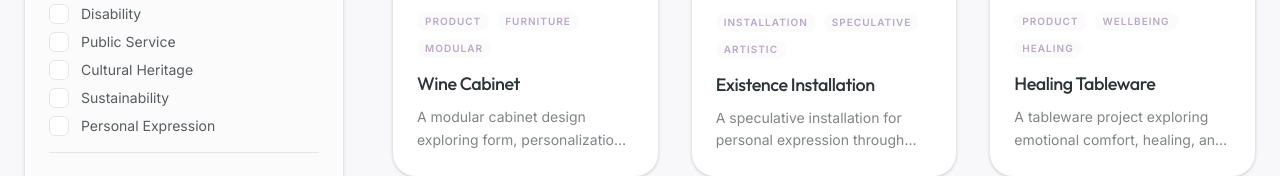
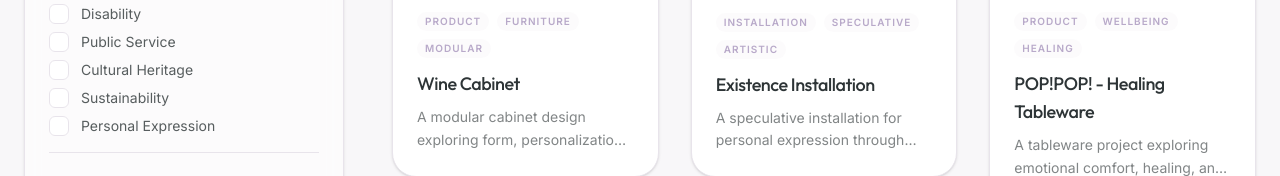
Before and after one commit to Xingrui1110/personal-website, a React (Vite) app: page / in a window 1280 px wide. Shown: the part 935-1111 px from the top of the page. Built offline with nearby package versions, Linux system fonts and the light colour scheme.

Commit message:
Add files via upload

```diff
--- a/src/components/ProfileSection.tsx
+++ b/src/components/ProfileSection.tsx
@@ -28,7 +28,7 @@ export default function ProfileSection() {
             }}
             onError={(e) => {
               // High-end fallback if image doesn't exist
-              (e.target as HTMLImageElement).src = "https://images.unsplash.com/photo-1507003211169-0a1dd7228f2d?q=80&w=1200&auto=format&fit=crop";
+              (e.target as HTMLImageElement).src = "/portrait.jpg";
             }}
           />
 
--- a/src/data/projects.ts
+++ b/src/data/projects.ts
@@ -100,19 +100,25 @@ export const projects: Project[] = [
     ]
   },
   {
-    "title": "Healing Tableware",
-    "slug": "healing-tableware",
+    "title": "POP!POP! - Healing Tableware",
+    "slug": "pop-pop-healing-tableware",
     "summary": "A tableware project exploring emotional comfort, healing, and tactile making.",
     "focus": ["Wellbeing"],
     "output": ["Product"],
     "method": ["Prototype", "Making"],
     "keywords": ["tableware", "mental health", "healing", "comfort", "making"],
     "visibleTags": ["Product", "Wellbeing", "Healing"],
-    "thumbnail": "https://picsum.photos/seed/healing/800/600",
-    "coverImage": "https://picsum.photos/seed/healing-cover/1920/1080",
+    "thumbnail": "/projects/pop!pop!-healing tableware/thumb.jpg",
+    "coverImage": "/projects/pop!pop!-healing tableware/cover.jpg",
     "gallery": [
-      "https://picsum.photos/seed/healing-1/1200/800",
-      "https://picsum.photos/seed/healing-2/1200/800"
+      "/projects/pop-pop-healing-tableware/gallery-01.jpg",
+      "/projects/pop-pop-healing-tableware/gallery-02.jpg",
+      "/projects/pop-pop-healing-tableware/gallery-03.jpg",
+      "/projects/pop-pop-healing-tableware/gallery-04.jpg",
+      "/projects/pop-pop-healing-tableware/gallery-05.jpg",
+      "/projects/pop-pop-healing-tableware/gallery-06.jpg",
+      "/projects/pop-pop-healing-tableware/gallery-07.jpg",
+      "/projects/pop-pop-healing-tableware/gallery-08.jpg",
     ],
     "detailSections": [
       {
```
